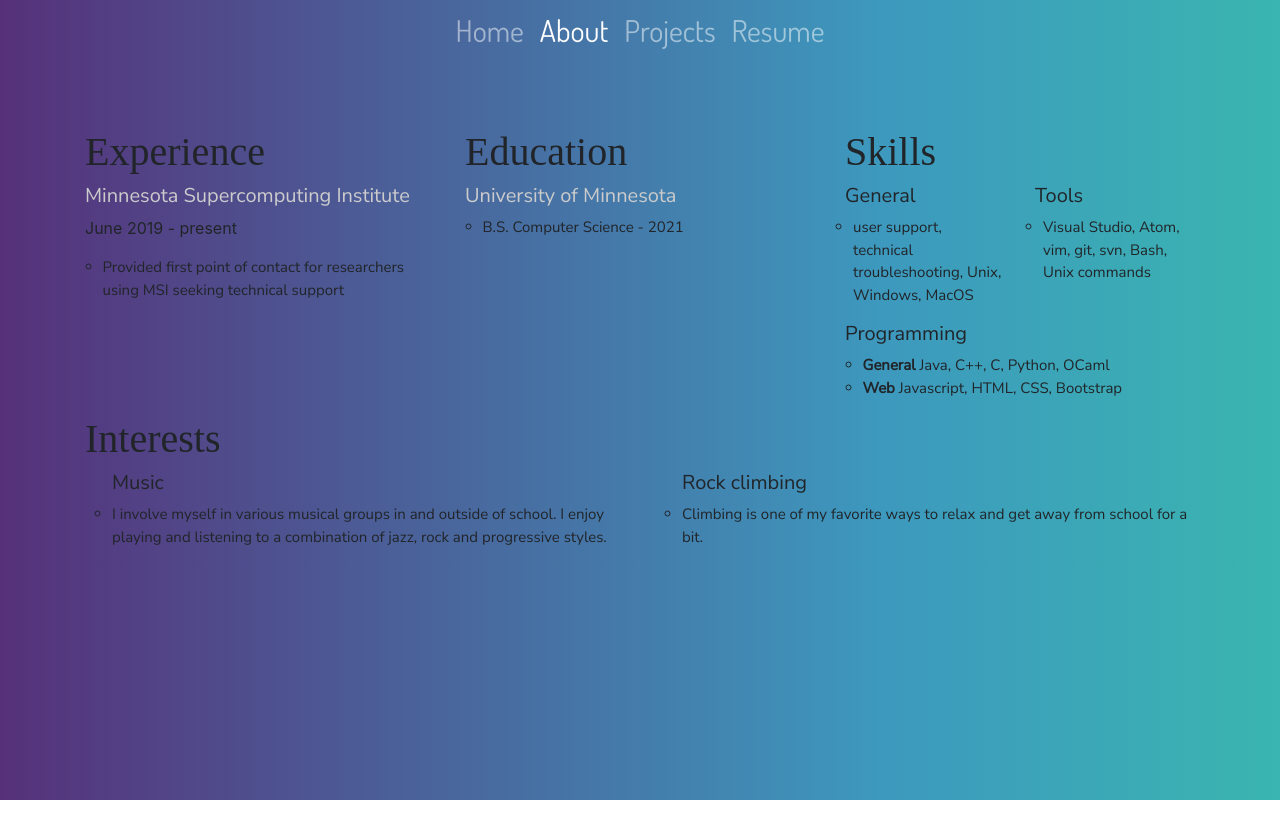
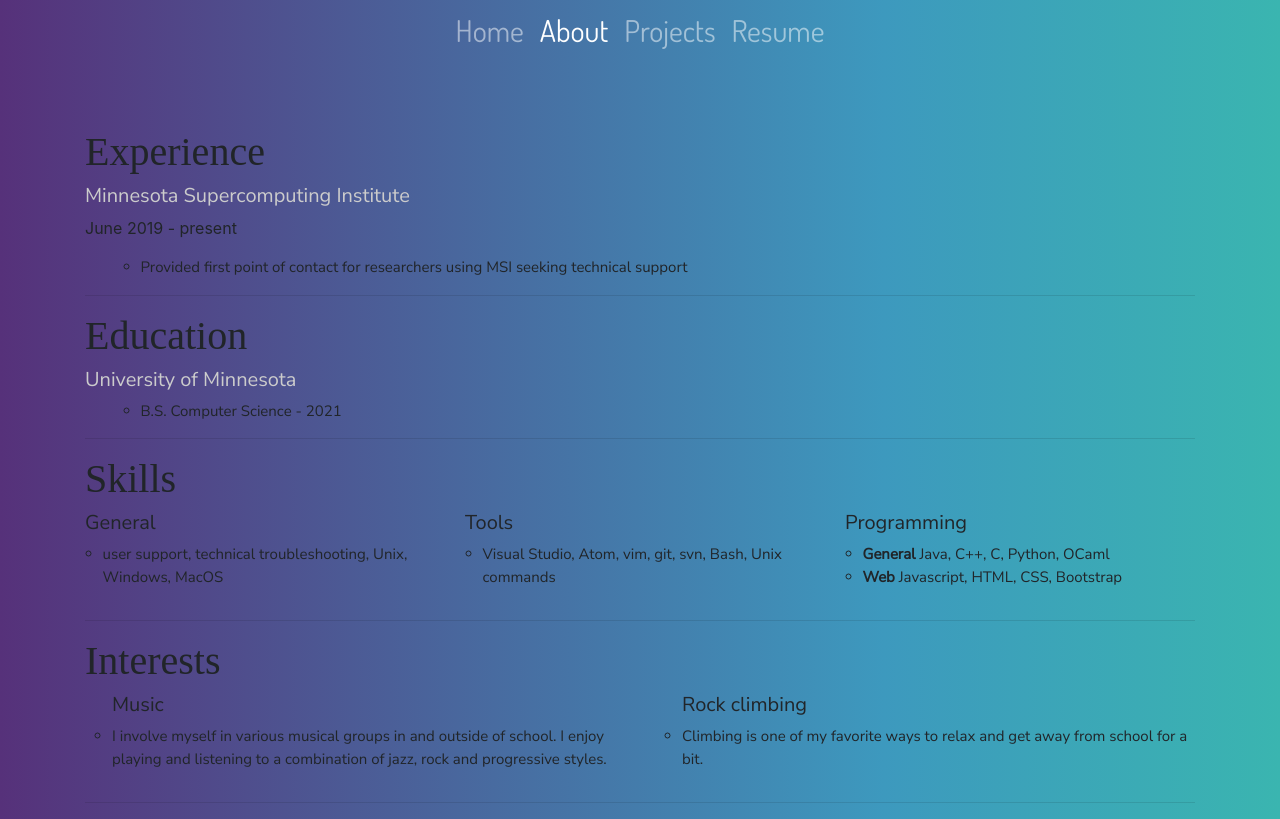
Before and after one commit to olatoc/olatoc, a plain HTML site: page docs/about.html in a window 1280 px wide. Drawn offline with nearby package versions, Linux system fonts and the light colour scheme; a web font is replaced by a local one.

Commit message:
change about

```diff
--- a/docs/about.html
+++ b/docs/about.html
@@ -51,15 +51,16 @@
     <main role="about">
         <div class="container">
             <div class="row">
-                <div id="experience" class="col-lg-4">
+                <div id="experience" class="col-lg-12">
                     <h1>Experience</h1>
                     <h2><a href="https://msi.umn.edu">Minnesota Supercomputing Institute</a></h2>
                     <p>June 2019 - present</p>
                     <ul>
                         <li>Provided first point of contact for researchers using MSI seeking technical support</li>
                     </ul>
+                    <hr>
                 </div>
-                <div id="education" class="col-lg-4">
+                <div id="education" class="col-lg-12">
                     <h1>Education</h1>
                     <h2><a href="https://umn.edu">University of Minnesota</a></h2>
                     <ul>
@@ -67,8 +68,9 @@
                             B.S. Computer Science - 2021
                         </li>
                     </ul>
+                    <hr>
                 </div>
-                <div id="skills" class="col-lg-4">
+                <div id="skills" class="col-lg-12">
                     <h1>Skills</h1>
                     <div class="row">
                         <div class="col-sm">
@@ -91,6 +93,7 @@
                             </ul>
                         </div>
                     </div>
+                    <hr>
                 </div>
                 <div id="interests" class="col-lg-12">
                     <h1>Interests</h1>
@@ -116,6 +119,7 @@
                             </ul>
                         </div>
                     </div>
+                    <hr>
                 </div>
             </div>
         </div>
```
